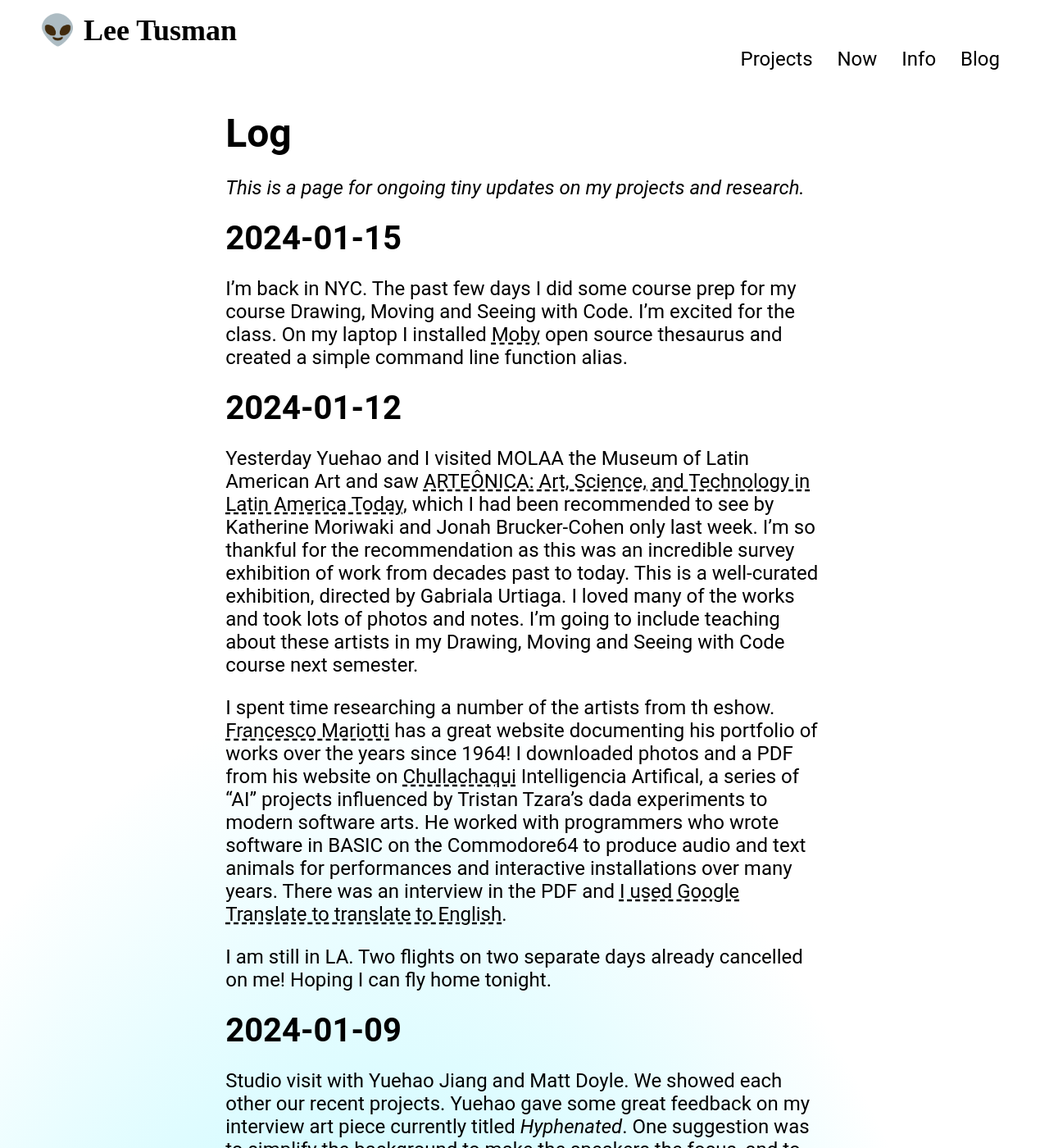
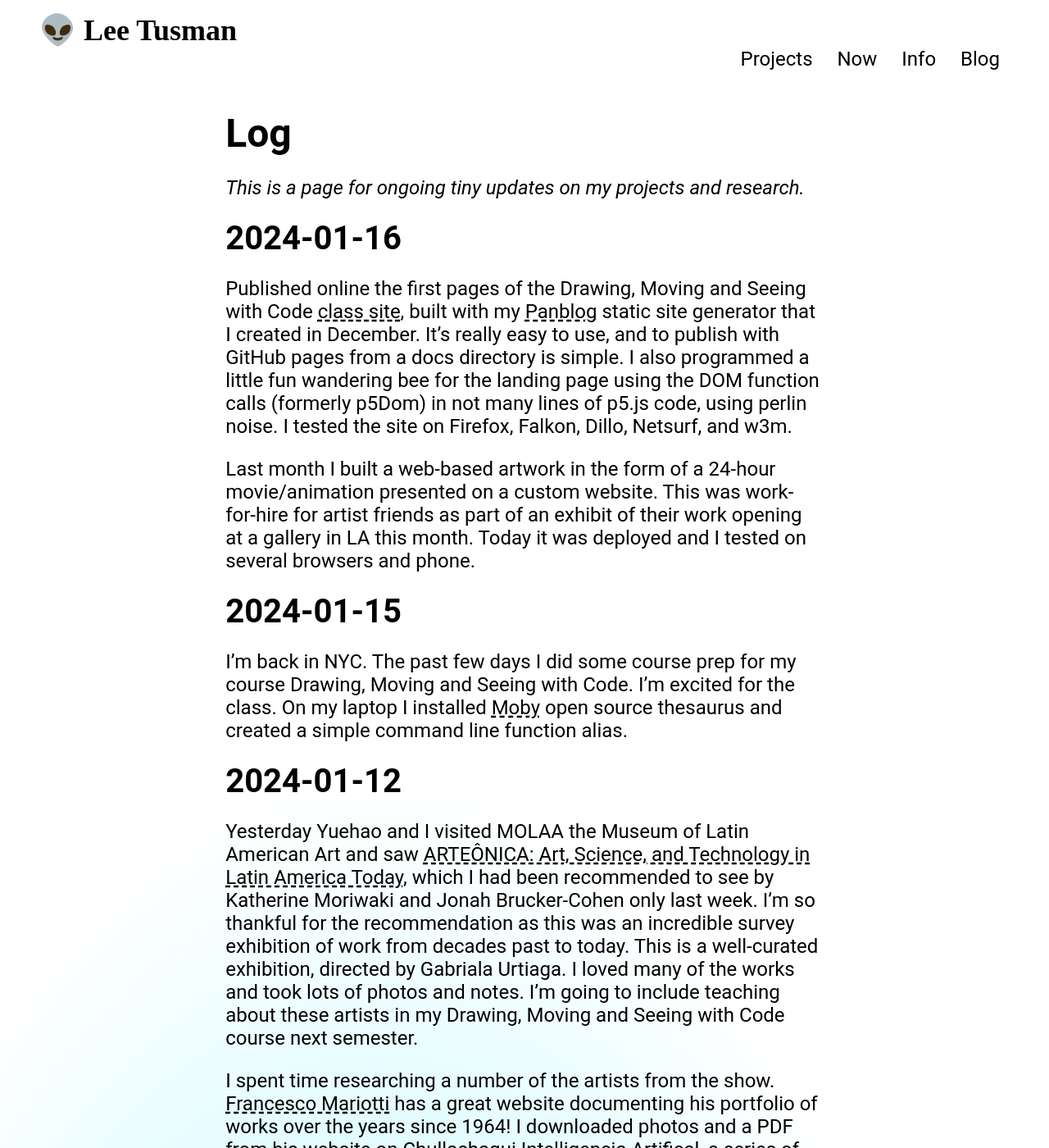
Before and after one commit to lee2sman/nosebook, a Jekyll site: the page built from log.md, in a window 1280 px wide and 1400 px high. Shown: the whole window at 82% size. Built offline with Jekyll 4.4.1, drawn with Linux system fonts in a browser that asks for light colours; some web fonts are replaced.

Commit message:
update tinylog

```diff
--- a/log.md
+++ b/log.md
@@ -8,6 +8,12 @@ permalink: /log/
 
 *This is a page for ongoing tiny updates on my projects and research.*
 
+## 2024-01-16
+
+Published online the first pages of the Drawing, Moving and Seeing with Code [class site](https://leetusman.com/dmsc_spring2025/), built with my [Panblog](https://tildegit.org/exquisitecorp/panblog) static site generator that I created in December. It's really easy to use, and to publish with GitHub pages from a docs directory is simple. I also programmed a little fun wandering bee for the landing page using the DOM function calls (formerly p5Dom) in not many lines of p5.js code, using perlin noise. I tested the site on Firefox, Falkon, Dillo, Netsurf, and w3m.
+
+Last month I built a web-based artwork in the form of a 24-hour movie/animation presented on a custom website. This was work-for-hire for artist friends as part of an exhibit of their work opening at a gallery in LA this month. Today it was deployed and I tested on several browsers and phone.
+
 ## 2024-01-15
 
 I'm back in NYC. The past few days I did some course prep for my course Drawing, Moving and Seeing with Code. I'm excited for the class. On my laptop I installed [Moby](https://www.moby-thesaurus.org/) open source thesaurus and created a simple command line function alias.
@@ -16,7 +22,7 @@ I'm back in NYC. The past few days I did some course prep for my course Drawing,
 
 Yesterday Yuehao and I visited MOLAA the Museum of Latin American Art and saw [ARTEÔNICA: Art, Science, and Technology in Latin America Today](https://molaa.org/2024-arteonica), which I had been recommended to see by Katherine Moriwaki and Jonah Brucker-Cohen only last week. I'm so thankful for the recommendation as this was an incredible survey exhibition of work from decades past to today. This is a well-curated exhibition, directed by Gabriala Urtiaga. I loved many of the works and took lots of photos and notes. I'm going to include teaching about these artists in my Drawing, Moving and Seeing with Code course next semester.
 
-I spent time researching a number of the artists from th eshow. [Francesco Mariotti](https://www.mariotti.ch/en) has a great website documenting his portfolio of works over the years since 1964! I downloaded photos and a PDF from his website on [Chullachaqui](https://www.mariotti.ch/en/bibliography/1984/chullachaqui-5/) Intelligencia Artifical, a series of "AI" projects influenced by Tristan Tzara's dada experiments to modern software arts. He worked with programmers who wrote software in BASIC on the Commodore64 to produce audio and text animals for performances and interactive installations over many years. There was an interview in the PDF and [I used Google Translate to translate to English](https://archive.org/details/inteligencia-artificial-chullachaqui).
+I spent time researching a number of the artists from the show. [Francesco Mariotti](https://www.mariotti.ch/en) has a great website documenting his portfolio of works over the years since 1964! I downloaded photos and a PDF from his website on [Chullachaqui](https://www.mariotti.ch/en/bibliography/1984/chullachaqui-5/) Intelligencia Artifical, a series of "AI" projects influenced by Tristan Tzara's dada experiments to modern software arts. He worked with programmers who wrote software in BASIC on the Commodore64 to produce audio and text animals for performances and interactive installations over many years. There was an interview in the PDF and [I used Google Translate to translate to English](https://archive.org/details/inteligencia-artificial-chullachaqui).
 
 I am still in LA. Two flights on two separate days already cancelled on me! Hoping I can fly home tonight.
 
```
